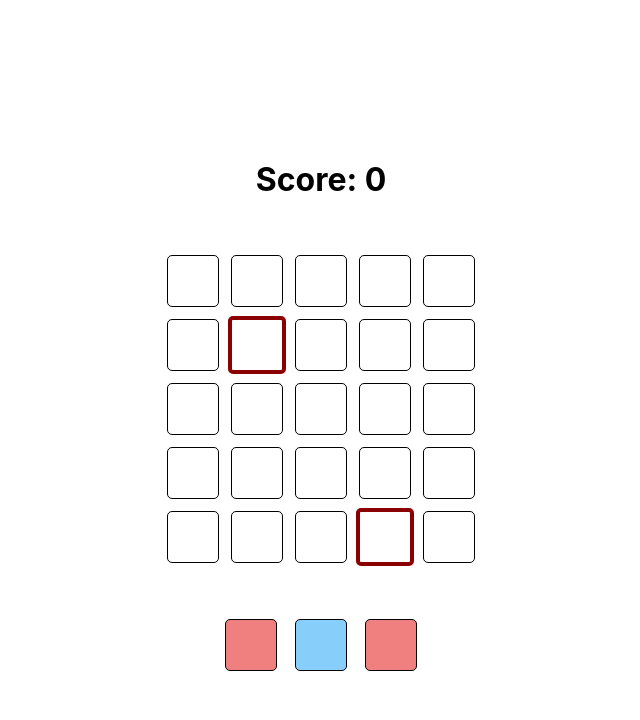
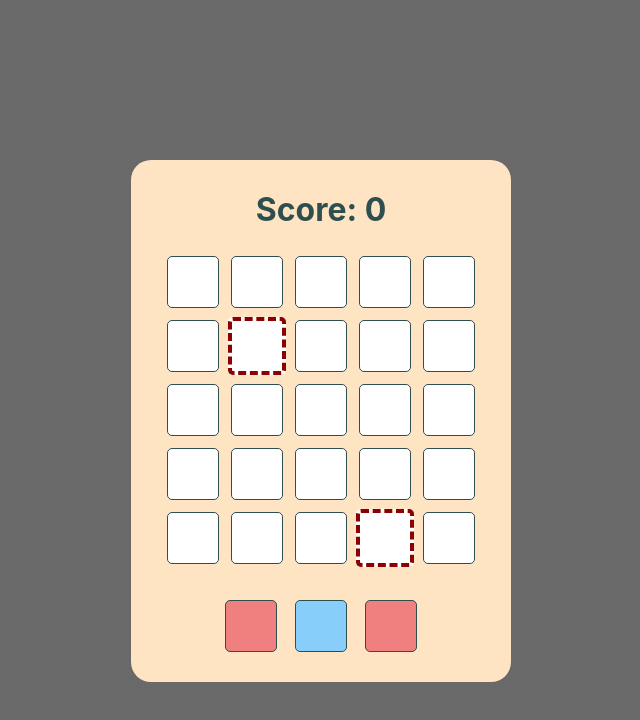
Before and after one commit to MinisGimis/match-thing, a React (Create React App) app: page / in a window 1280 px wide. Shown: the top 720 px of the page, without its empty margins (319-959 px from the left). Built offline with nearby package versions, Linux system fonts and the light colour scheme.

Commit message:
style changes

```diff
--- a/src/Grid.css
+++ b/src/Grid.css
@@ -1,7 +1,28 @@
+* {
+    background-color: dimgrey;
+}
+
 .grid {
     border-collapse: collapse;
     width: 250px;
     height: 250px;
+}
+
+.retry {
+    display: block;
+    margin: 3vh auto;
+    background-color: cornsilk;
+    border-width: 0px;
+    border-radius: 20px;
+    width: 150px;
+    height: 70px;
+    font-size: 28px;
+    font-weight: bold;
+    color: darkslategrey
+}
+.retry:hover {
+    background-color: bisque;
+    box-shadow: 0px 0px 5px 2px lightgreen;
 }
 
 .grid-container {
@@ -10,9 +31,12 @@
     grid-template-rows: repeat(5, 1fr);
     justify-items: center;
     align-items: center;
-    margin: 50px auto;
+    margin: auto;
     width: 320px;
     height: 320px;
+    padding-left: 30px;
+    padding-right: 30px;
+    background: bisque;
 }
 .row-label {
     grid-column: 1;
@@ -23,9 +47,15 @@
 }
 
 .score {
-    margin: auto;
-    padding-top: 20vh;
+    margin: 20vh auto auto;
     text-align: center;
+    width: 320px;
+    height: 30px;
+    background-color: bisque;
+    border-top-right-radius: 20px;
+    border-top-left-radius: 20px;
+    padding: 30px;
+    color: darkslategrey
 }
 
 .background-square {
@@ -62,18 +92,27 @@
     display: grid;
     grid-template-columns: repeat(3, 1fr);
     grid-template-rows: repeat(1, 1fr);
+    grid-gap: 10px;
+    grid-gap: 10px;
     gap: 10px;
     justify-items: center;
     align-items: center;
-    margin: 50px auto;
+    margin: auto;
     width: 200px;
+    padding-right: 90px;
+    padding-left: 90px;
+    padding-top: 30px;
+    padding-bottom: 30px;
+    border-bottom-left-radius: 20px;
+    border-bottom-right-radius: 20px;
+    background: bisque;
 }
 
 .square {
     width: 50px;
     height: 50px;
     border-radius: 5px;
-    border: 1px solid black;
+    border: 1px solid darkslategrey;
     cursor: pointer;
     transition: background-color 0.2s ease;
 }
@@ -89,10 +128,11 @@
 .locked {
     border-width: 4px;
     border-color: darkred;
+    border-style: dashed;
 }
 
 #clicked {
-    background-color: black;
+    background-color: darkslategrey;
 }
 
 /* Colors */
@@ -114,7 +154,7 @@
 }
 
 #treasure {
-    background-color: gold;
+    background-color: khaki;
 }
 
 #empty {
--- a/src/Grid.js
+++ b/src/Grid.js
@@ -217,7 +217,7 @@ function App() {
     console.log("checked")
     setLockedValue(lockedValue + getRandomInt(500))
     for (let i = 0; i < ROWS*COLUMNS; i++) {
-      if (playGrid[i] == "empty") {
+      if (playGrid[i] == "empty" && !document.getElementsByClassName(i.toString())[0].classList.contains("locked")) {
         failed = false;
       }
       result = Math.max(result, checkBoard(i, playGrid[i]));
@@ -280,7 +280,10 @@ function App() {
 
   return (
     <div>
-      <h1 className={"score"}>Score: {score}</h1>
+      <div>
+        <h1 className={"score"}>Score: {score}</h1>
+      </div>
+
       <div className={"game"}>
         <div className="grid-container play-grid">
           {playGrid.map((square, index) => (
@@ -310,7 +313,7 @@ function App() {
       </div>
       {lost && <button className={"retry"} onClick={()=> {
         resetGame()
-      }}>you lost</button>}
+      }}>retry</button>}
     </div>
   );
 }
```
Also changed, not shown: 1 other file (tests, documents, lock files or other folders).
